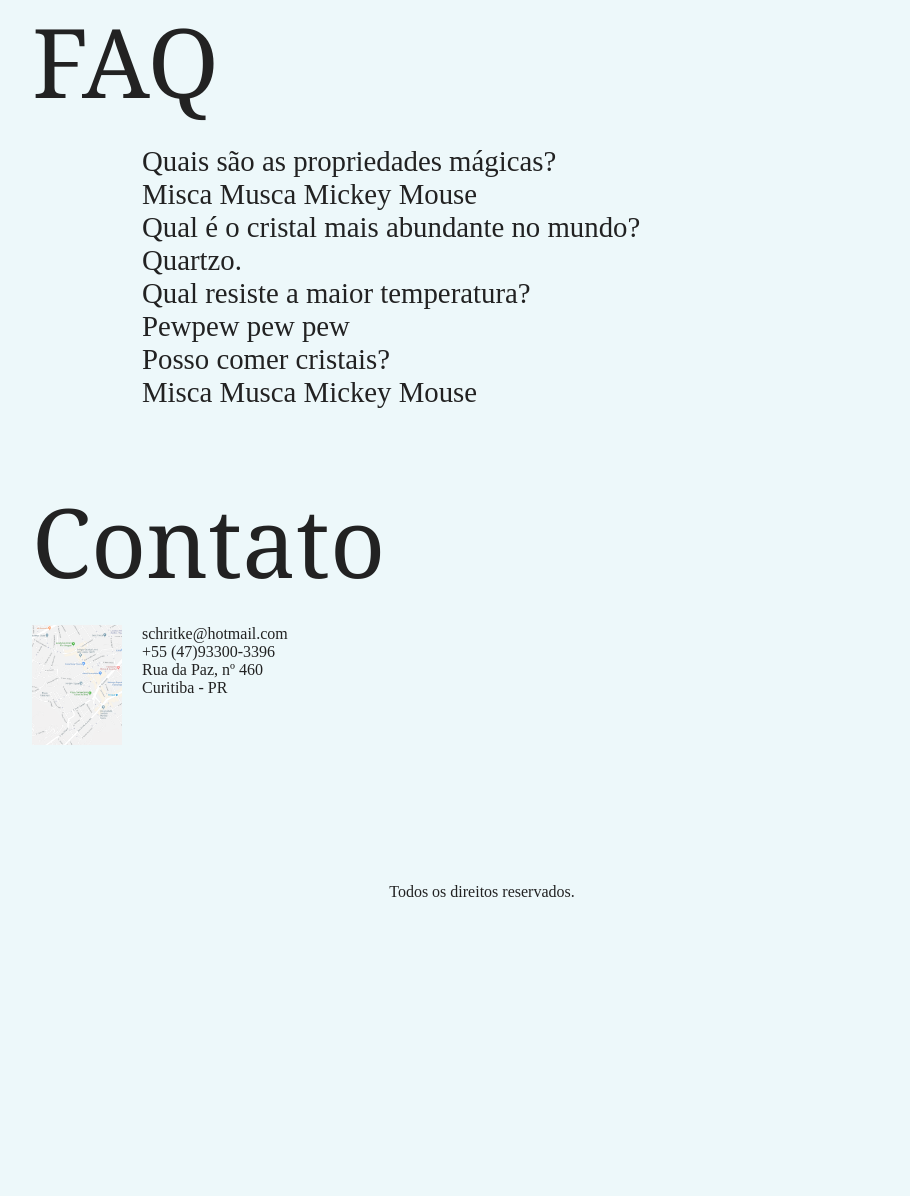
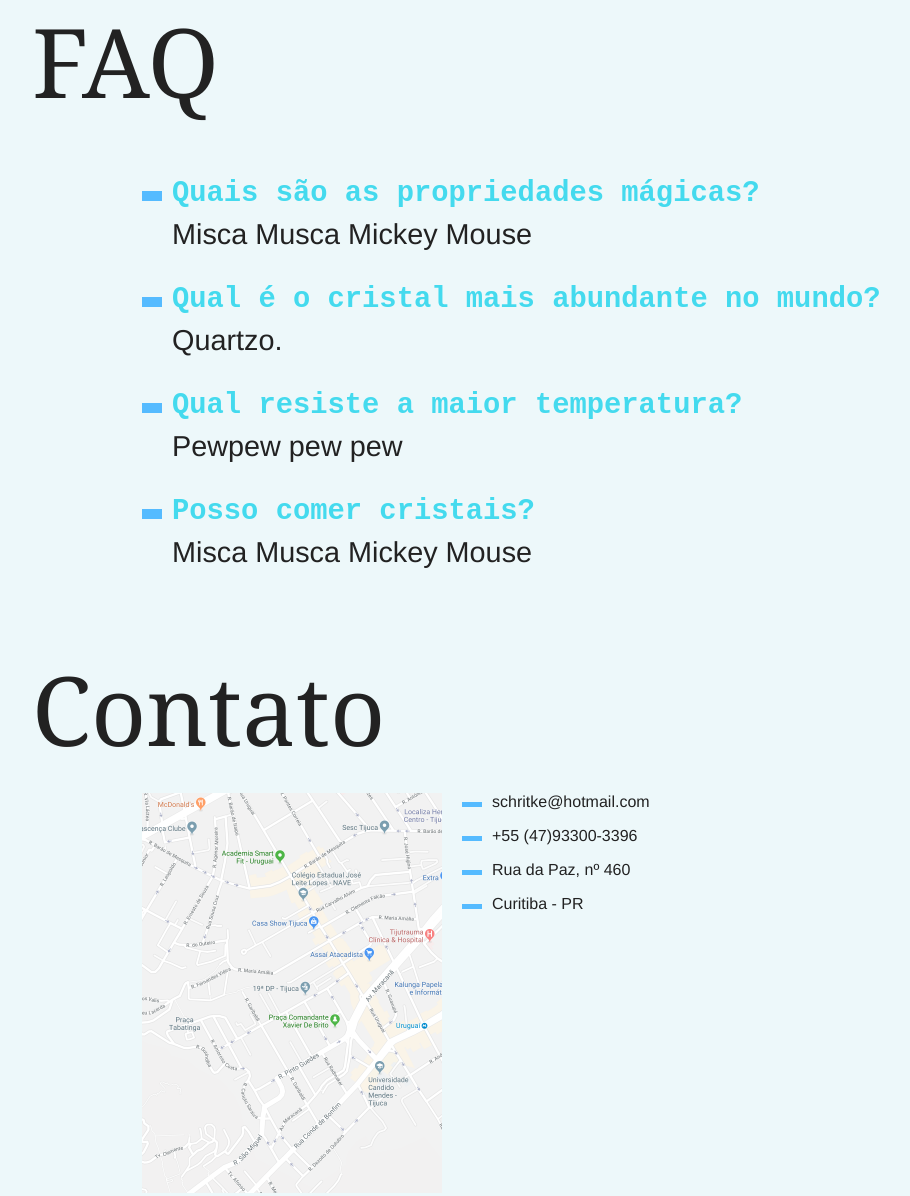
Before and after one commit to tanoooki/gemas_preciosas, a plain HTML site: page index.html in a window 1280 px wide. Shown: the part 1708-2904 px from the top of the page, without its empty margins (158-1068 px from the left). Before the commit the page ends 2673 px from the top, so only its background shows below. Drawn offline with Linux system fonts and the light colour scheme.

Commit message:
HTML e CSS prontos

```diff
--- a/css/style.css
+++ b/css/style.css
@@ -123,9 +123,90 @@ body {
     font-size: 1.8rem;
 }
 
-footer {
-    grid-column: 1 / -1;
-    text-align: center;
-    padding-bottom: 4rem;
-    padding-top: 4rem;
+.faq-lista dt {
+    font-family: monospace;
+    font-weight: bold;
+    margin-top: 2rem;
+    margin-bottom: .5rem;
+    color: rgb(68, 218, 238);
 }
+
+.faq-lista dt::before {
+    content: "";
+    display: inline-block;
+    width: 20px;
+    height: 10px;
+    margin-right: 10px;
+    background: rgb(85, 187, 255);
+}
+
+.faq-lista dd {
+    font-family:  Helvetica, Arial, sans-serif;
+    margin-bottom: .5rem;
+    margin-left: 30px;
+}
+
+.mapa {
+    grid-column: 2;
+}
+
+.dados {
+    grid-column: 3;
+}
+
+.dados li {
+    margin-bottom: 1rem;
+    font-family: Helvetica, Arial, sans-serif;
+
+}
+
+.dados li::before {
+    content: "";
+    display: inline-block;
+    width: 20px;
+    height: 5px;
+    margin-right: 10px;
+    background: rgb(85, 187, 255);
+}
+
+.copy {
+    grid-column: 3 / 5;
+    margin-bottom: 2rem;
+    background:rgb(85, 173, 255);
+}
+
+.copy p {
+    padding: 20px;
+    font-family: monospace;
+    font-weight: bold;
+    font-size: .875rem;
+    letter-spacing: .1em;
+}
+
+@media (max-width: 700px) {
+    body {
+        grid-template-columns: 1fr;
+    }
+    .menu, .grid-section, .copy {
+        grid-column: 1;
+    }
+    .grid-section {
+        grid-template-columns: 100px 1fr;
+        gap: 10px;
+    }
+    .gemas-lista {
+        grid-column: 1;
+    }
+    .faq-lista, .dados, .mapa {
+        grid-column: 1 / 3;
+    }
+    .grid-section h1 {
+        font-size: 3rem;
+    }
+    .menu {
+        margin-top: 0px;
+    }
+    .copy {
+        margin-bottom: 0px;
+    }
+}
```
